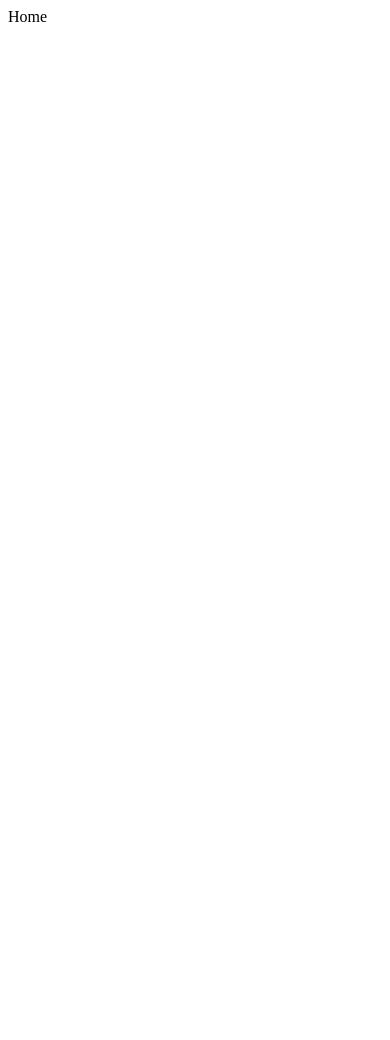
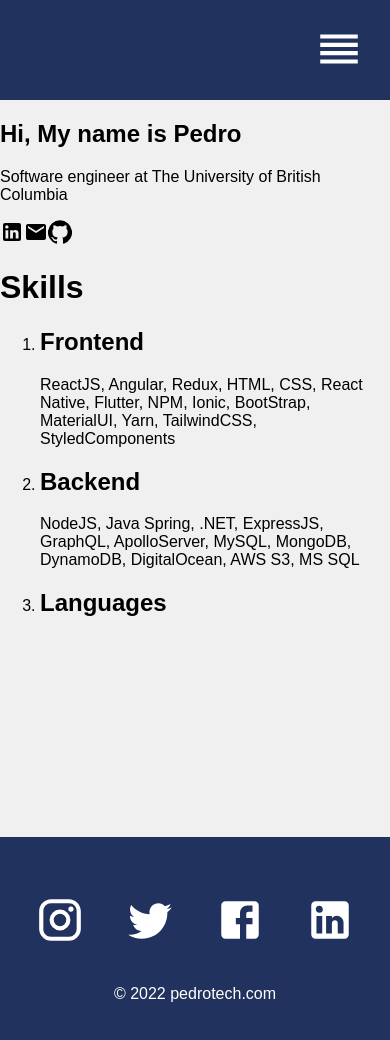
Before and after one commit to cheuyin/personal-website, a React (Create React App) app: page / in a window 390 px wide. Shown: the top 1040 px of the page. Before the commit the page ends 844 px from the top, so only its background shows below. Built offline with nearby package versions, Linux system fonts and the light colour scheme.

Commit message:
Add basic content to pages

```diff
--- a/package.json
+++ b/package.json
@@ -3,6 +3,8 @@
   "version": "0.1.0",
   "private": true,
   "dependencies": {
+    "@material-ui/core": "^4.12.4",
+    "@material-ui/icons": "^4.11.3",
     "@testing-library/jest-dom": "^5.16.5",
     "@testing-library/react": "^13.4.0",
     "@testing-library/user-event": "^13.5.0",
--- /dev/null
+++ b/src/App.css
@@ -0,0 +1,13 @@
+.App {
+	width: 100%;
+	height: auto;
+	display: flex;
+	flex-direction: column;
+	font-family: Arial, Helvetica, sans-serif;
+	background-color: #f0f0f0;
+}
+
+body {
+	padding: 0;
+	margin: 0;
+}
--- a/src/App.js
+++ b/src/App.js
@@ -2,16 +2,21 @@ import { BrowserRouter as Router, Routes, Route } from "react-router-dom";
 import Home from "./pages/Home";
 import Projects from "./pages/Projects";
 import Experience from "./pages/Experience";
+import Navbar from "./components/Navbar";
+import Footer from "./components/Footer";
+import "./App.css";
 
 function App() {
 	return (
 		<div className="App">
 			<Router>
+				<Navbar />
 				<Routes>
 					<Route path="/" element={<Home />}></Route>
 					<Route path="/projects" element={<Projects />}></Route>
 					<Route path="/experience" element={<Experience />}></Route>
 				</Routes>
+				<Footer />
 			</Router>
 		</div>
 	);
--- /dev/null
+++ b/src/components/Footer.js
@@ -0,0 +1,19 @@
+import React from "react";
+import { Instagram, Twitter, Facebook, LinkedIn } from "@material-ui/icons/";
+import "../styles/Footer.css";
+
+function Footer() {
+	return (
+		<div className="footer">
+			<div className="socialMedia">
+				<Instagram />
+				<Twitter />
+				<Facebook />
+				<LinkedIn />
+			</div>
+			<p> &copy; 2022 pedrotech.com</p>
+		</div>
+	);
+}
+
+export default Footer;
--- /dev/null
+++ b/src/components/Navbar.js
@@ -0,0 +1,33 @@
+import React, { useState, useEffect } from "react";
+import { Link, useLocation } from "react-router-dom";
+import "../styles/Navbar.css";
+import ReorderIcon from "@material-ui/icons/Reorder";
+
+function Navbar() {
+	const [expandNavbar, setExpandNavbar] = useState(false);
+	const location = useLocation();
+	useEffect(() => {
+		setExpandNavbar(false);
+	}, [location]);
+
+	return (
+		<div className="navbar" id={expandNavbar ? "open" : "close"}>
+			<div className="toggleButton">
+				<button
+					onClick={() => {
+						setExpandNavbar((prev) => !prev);
+					}}
+				>
+					<ReorderIcon />
+				</button>
+			</div>
+			<div className="links">
+				<Link to="/">Home</Link>
+				<Link to="/projects">Projects</Link>
+				<Link to="/experience">Experience</Link>
+			</div>
+		</div>
+	);
+}
+
+export default Navbar;
--- a/src/pages/Home.js
+++ b/src/pages/Home.js
@@ -1,7 +1,41 @@
 import React from "react";
+import { LinkedIn, Email, GitHub } from "@material-ui/icons";
 
 function Home() {
-	return <div>Home</div>;
+	return (
+		<div className="home">
+			<div className="about">
+				<h2>Hi, My name is Pedro</h2>
+				<p>Software engineer at The University of British Columbia</p>
+				<LinkedIn />
+				<Email />
+				<GitHub />
+			</div>
+			<div className="skills">
+				<h1>Skills</h1>
+				<ol className="list">
+					<li className="item">
+						<h2>Frontend</h2>
+						<span>
+							ReactJS, Angular, Redux, HTML, CSS, React Native, Flutter, NPM,
+							Ionic, BootStrap, MaterialUI, Yarn, TailwindCSS, StyledComponents
+						</span>
+					</li>
+					<li className="item">
+						<h2>Backend</h2>
+						<span>
+							NodeJS, Java Spring, .NET, ExpressJS, GraphQL, ApolloServer,
+							MySQL, MongoDB, DynamoDB, DigitalOcean, AWS S3, MS SQL
+						</span>
+					</li>
+					<li className="item">
+						<h2>Languages</h2>
+						<span></span>
+					</li>
+				</ol>
+			</div>
+		</div>
+	);
 }
 
 export default Home;
--- /dev/null
+++ b/src/styles/Footer.css
@@ -0,0 +1,28 @@
+.footer {
+	width: 100%;
+	height: 200px;
+	background: #21325e;
+	display: flex;
+	justify-content: center;
+	align-items: center;
+	flex-direction: column;
+	padding-top: 10px;
+	margin-top: 200px;
+}
+
+.socialMedia svg {
+	color: white;
+	margin: 20px;
+	font-size: 70px;
+	cursor: pointer;
+}
+
+.footer p {
+	color: white;
+}
+
+@media only screen and (max-width: 600px) {
+	.footer svg {
+		font-size: 50px;
+	}
+}
--- /dev/null
+++ b/src/styles/Navbar.css
@@ -0,0 +1,88 @@
+.navbar {
+	width: 100%;
+	height: 100px;
+	background: #21325e;
+}
+
+.links {
+	width: 100%;
+	height: 100%;
+	display: flex;
+	align-items: center;
+	justify-content: center;
+	color: white;
+}
+
+.navbar a {
+	color: white;
+	text-decoration: none;
+	margin: 20px;
+	font-size: 25px;
+}
+
+.toggleButton {
+	width: 100%;
+	height: 100px;
+	display: flex;
+	align-items: center;
+	justify-content: flex-end;
+}
+
+.toggleButton svg {
+	font-size: 50px;
+}
+.toggleButton button {
+	margin-right: 20px;
+	background-color: transparent;
+	border: none;
+	color: white;
+	cursor: pointer;
+}
+
+#open {
+	height: 100vh;
+}
+
+#open .links {
+	flex-direction: column;
+	justify-content: flex-start;
+	margin-top: 100px;
+}
+
+#open a {
+	width: 100%;
+	text-align: center;
+}
+
+@media only screen and (max-width: 900px) {
+	.navbar a {
+		width: 70px;
+	}
+}
+
+@media only screen and (max-width: 600px) {
+	.toggleButton {
+		display: flex;
+	}
+	#close a {
+		display: none;
+	}
+}
+
+@media only screen and (min-width: 600px) {
+	.toggleButton {
+		display: none;
+	}
+
+	.hiddenLinks {
+		display: none;
+	}
+
+	#open {
+		height: 100px;
+	}
+
+	#open .links {
+		flex-direction: row;
+	}
+}
```
Also changed, not shown: 1 other file (tests, documents, lock files or other folders).
